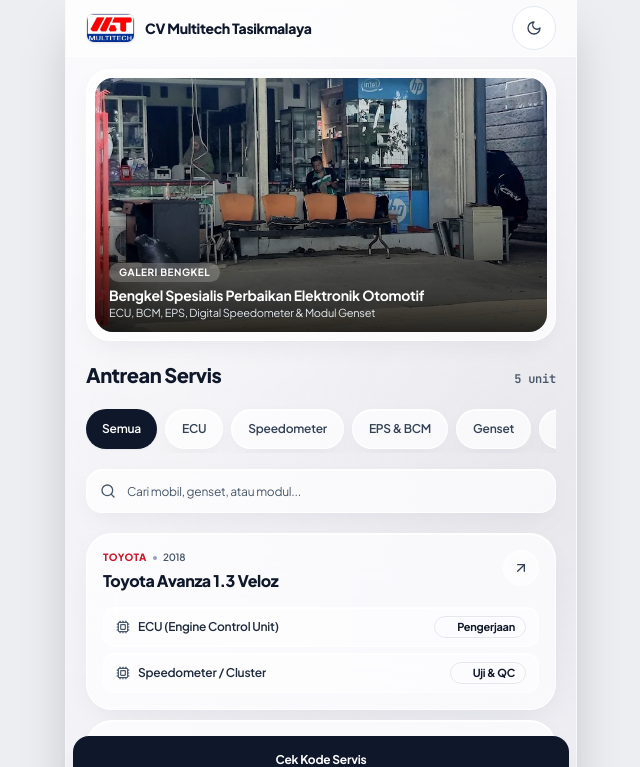
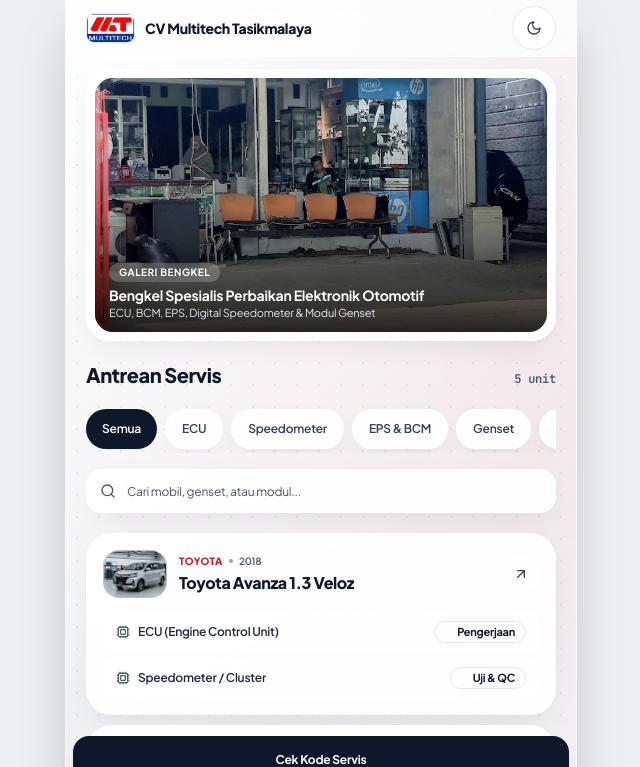
Before and after one commit to feb027/Capstone_Multitech, a Next.js app: page / in a window 1280 px wide. Shown: the top 767 px of the page, without its empty margins (319-959 px from the left). Built offline with nearby package versions, Linux system fonts and the light colour scheme; no server answers; the database is empty.

Commit message:
style(ui): add textured black dot-mesh backdrop, glass sheen gradient, and vehicle thumbnails on queue cards

```diff
--- a/src/app/globals.css
+++ b/src/app/globals.css
@@ -100,49 +100,68 @@
 }
 
 .ios-ambient-backdrop {
-  background-color: #f2f2f7;
+  background-color: #f3f4f6;
   background-image:
-    radial-gradient(circle at 14% 10%, rgba(255, 255, 255, 0.72) 0%, transparent 45%),
-    radial-gradient(circle at 86% 32%, rgba(161, 161, 170, 0.16) 0%, transparent 48%);
+    radial-gradient(rgba(15, 23, 42, 0.065) 1px, transparent 1px),
+    radial-gradient(circle at 14% 8%, rgba(255, 255, 255, 0.9) 0%, transparent 44%),
+    radial-gradient(circle at 86% 26%, rgba(201, 24, 43, 0.08) 0%, transparent 45%),
+    radial-gradient(circle at 22% 82%, rgba(161, 161, 170, 0.16) 0%, transparent 48%);
+  background-size: 22px 22px, 100% 100%, 100% 100%, 100% 100%;
 }
 
 .dark .ios-ambient-backdrop {
   background-color: #000000;
   background-image:
-    radial-gradient(circle at 16% 8%, rgba(255, 255, 255, 0.055) 0%, transparent 42%),
-    radial-gradient(circle at 85% 34%, rgba(161, 161, 170, 0.045) 0%, transparent 46%);
+    radial-gradient(rgba(255, 255, 255, 0.085) 1px, transparent 1px),
+    radial-gradient(circle at 16% 6%, rgba(255, 255, 255, 0.11) 0%, transparent 38%),
+    radial-gradient(circle at 86% 24%, rgba(201, 24, 43, 0.16) 0%, transparent 44%),
+    radial-gradient(circle at 18% 72%, rgba(201, 24, 43, 0.11) 0%, transparent 42%),
+    radial-gradient(circle at 82% 88%, rgba(255, 255, 255, 0.07) 0%, transparent 40%);
+  background-size: 22px 22px, 100% 100%, 100% 100%, 100% 100%, 100% 100%;
 }
 
 .ios-glass-card {
   background-color: rgba(255, 255, 255, 0.7);
-  -webkit-backdrop-filter: blur(26px) saturate(185%);
-  backdrop-filter: blur(26px) saturate(185%);
-  border: 1px solid rgba(255, 255, 255, 0.85);
+  background-image: linear-gradient(
+    145deg,
+    rgba(255, 255, 255, 0.86) 0%,
+    rgba(255, 255, 255, 0.56) 55%,
+    rgba(255, 255, 255, 0.72) 100%
+  );
+  -webkit-backdrop-filter: blur(28px) saturate(185%);
+  backdrop-filter: blur(28px) saturate(185%);
+  border: 1px solid rgba(255, 255, 255, 0.88);
   box-shadow:
-    0 8px 28px -8px rgba(15, 23, 42, 0.08),
-    inset 0 1px 0 0 rgba(255, 255, 255, 0.95);
+    0 10px 30px -8px rgba(15, 23, 42, 0.09),
+    inset 0 1px 0 0 rgba(255, 255, 255, 0.98);
 }
 
 .dark .ios-glass-card {
-  background-color: rgba(28, 28, 30, 0.68);
-  -webkit-backdrop-filter: blur(26px) saturate(185%);
-  backdrop-filter: blur(26px) saturate(185%);
-  border: 1px solid rgba(255, 255, 255, 0.14);
+  background-color: rgba(22, 22, 25, 0.62);
+  background-image: linear-gradient(
+    145deg,
+    rgba(255, 255, 255, 0.12) 0%,
+    rgba(255, 255, 255, 0.025) 48%,
+    rgba(255, 255, 255, 0.065) 100%
+  );
+  -webkit-backdrop-filter: blur(28px) saturate(180%);
+  backdrop-filter: blur(28px) saturate(180%);
+  border: 1px solid rgba(255, 255, 255, 0.17);
   box-shadow:
-    0 12px 34px -8px rgba(0, 0, 0, 0.75),
-    inset 0 1px 0 0 rgba(255, 255, 255, 0.22);
+    0 14px 36px -8px rgba(0, 0, 0, 0.85),
+    inset 0 1px 0 0 rgba(255, 255, 255, 0.28);
 }
 
 .ios-glass-inner {
-  background-color: rgba(255, 255, 255, 0.5);
-  border: 1px solid rgba(255, 255, 255, 0.65);
-  box-shadow: inset 0 1px 0 0 rgba(255, 255, 255, 0.7);
+  background-color: rgba(255, 255, 255, 0.52);
+  border: 1px solid rgba(255, 255, 255, 0.68);
+  box-shadow: inset 0 1px 0 0 rgba(255, 255, 255, 0.75);
 }
 
 .dark .ios-glass-inner {
-  background-color: rgba(255, 255, 255, 0.06);
-  border: 1px solid rgba(255, 255, 255, 0.11);
-  box-shadow: inset 0 1px 0 0 rgba(255, 255, 255, 0.1);
+  background-color: rgba(255, 255, 255, 0.055);
+  border: 1px solid rgba(255, 255, 255, 0.12);
+  box-shadow: inset 0 1px 0 0 rgba(255, 255, 255, 0.12);
 }
 
 @media print {
--- a/src/components/public/QueueCard.tsx
+++ b/src/components/public/QueueCard.tsx
@@ -1,6 +1,6 @@
 import { ItemStatus } from '@prisma/client';
 import { ArrowUpRight, Cpu } from 'lucide-react';
-import { getStatusMeta } from '@/lib/status';
+import { getStatusMeta, getVehicleHeroImage } from '@/lib/status';
 
 export interface QueueItem {
   id: string;
@@ -45,30 +45,42 @@ export function QueueCard({
       ? 'Mobil'
       : 'Modul';
 
+  const heroImage = getVehicleHeroImage(vehicleBrand, vehicleModel, unitCategory);
+
   return (
     <button
       type="button"
       onClick={onSelect}
       className="ios-glass-card group relative w-full cursor-pointer overflow-hidden rounded-[26px] p-4 text-left transition-all duration-200 hover:shadow-lg active:scale-[0.98]"
     >
-      <div className="flex items-start justify-between">
-        <div>
+      <div className="flex items-center justify-between gap-3">
+        <div className="flex min-w-0 items-center gap-3">
+          <div className="relative h-12 w-16 shrink-0 overflow-hidden rounded-2xl border border-black/[0.06] bg-black/20 dark:border-white/[0.14]">
+            <img
+              src={heroImage.src}
+              alt={brandTitle}
+              className="h-full w-full object-cover transition-transform duration-300 group-hover:scale-105"
+            />
+          </div>
+
+          <div className="min-w-0">
             <div className="flex items-center gap-1.5">
               <span className="text-[10px] font-black uppercase tracking-wider text-[#C9182B] dark:text-[#F87171]">
                 {vehicleBrand || 'MODUL'}
               </span>
               <span className="h-1 w-1 rounded-full bg-slate-400 dark:bg-slate-600" aria-hidden="true" />
-            <span className="text-[10px] font-semibold text-slate-600 dark:text-slate-400">
+              <span className="truncate text-[10px] font-semibold text-slate-600 dark:text-slate-400">
                 {subInfo}
               </span>
             </div>
 
-          <h3 className="mt-1 text-base font-extrabold tracking-tight text-slate-900 dark:text-white">
+            <h3 className="mt-0.5 truncate text-base font-extrabold tracking-tight text-slate-900 dark:text-white">
               {brandTitle}
             </h3>
           </div>
+        </div>
 
-        <div className="ios-glass-inner flex h-9 w-9 shrink-0 items-center justify-center rounded-full text-slate-700 transition-colors group-hover:bg-[#0B2545] group-hover:text-white dark:text-slate-200 dark:group-hover:bg-white dark:group-hover:text-black">
+        <div className="ios-glass-inner flex h-9 w-9 shrink-0 items-center justify-center rounded-full text-slate-700 transition-colors group-hover:bg-slate-900 group-hover:text-white dark:text-slate-200 dark:group-hover:bg-white dark:group-hover:text-black">
           <ArrowUpRight className="h-4 w-4" aria-hidden="true" />
         </div>
       </div>
```
Lines whose indentation alone changed are shown as unchanged.
